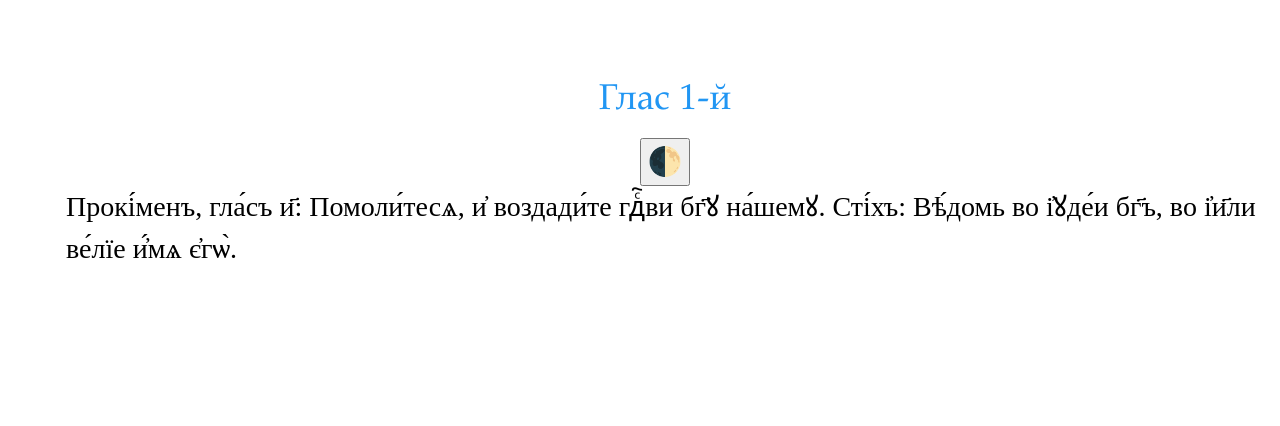
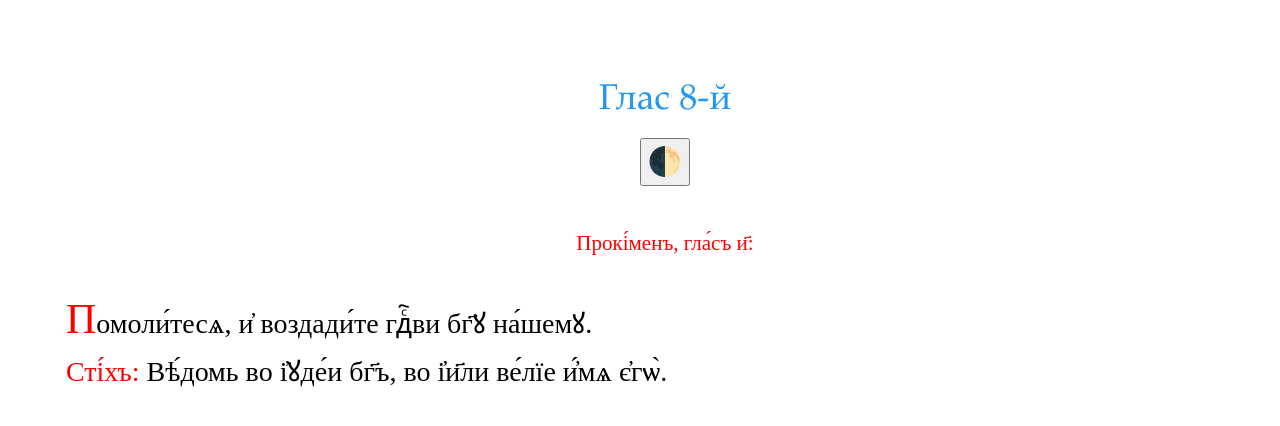
Before and after one commit to markjville/markjville.github.io, a Jekyll site: the page docs/Изобразительная/гл8-прок.html, which Jekyll copies as it is, in a window 1280 px wide. Shown: the top 426 px of the page. Built offline with Jekyll 4.4.1, drawn with Linux system fonts in a browser that asks for light colours; some web fonts are replaced; comment, search, counter and statistics services are not loaded.

Commit message:
Update гл8-прок.html

```diff
--- a/docs/Изобразительная/гл8-прок.html
+++ b/docs/Изобразительная/гл8-прок.html
@@ -1,7 +1,7 @@
 
 <!DOCTYPE html>
 <html lang="en">
-<title>Глас 1</title>
+<title>Глас 8</title>
 <meta charset="UTF-8">
 <meta name="viewport" content="width=device-width, initial-scale=1">
 <link rel="stylesheet" href="https://www.w3schools.com/w3css/4/w3.css">
@@ -28,7 +28,7 @@ p::first-letter {
 
   <div class="w3-row w3-padding-64">
     <div class="w3-container">
-      <h1 class="w3-text-blue" style="text-align: center;">Глас 1-й</h1>
+      <h1 class="w3-text-blue" style="text-align: center;">Глас 8-й</h1>
     <div style="text-align: center;">
    <button onclick="myFunction()">🌓</button>
 </div>
@@ -36,9 +36,11 @@ p::first-letter {
       <div class="post-content">
 
 <body>
-  Прокі́менъ, гла́съ и҃: Помоли́тесѧ, и҆ воздади́те гдⷭ҇ви бг҃ꙋ на́шемꙋ.
-Сті́хъ: Вѣ́домь во і҆ꙋде́и бг҃ъ, во і҆и҃ли ве́лїе и҆́мѧ є҆гѡ̀.
 
+</br>
+<div style="text-align:center;color:red;font-size:75%">Прокі́менъ, гла́съ и҃: </div>
+<p>Помоли́тесѧ, и҆ воздади́те гдⷭ҇ви бг҃ꙋ на́шемꙋ. </br>
+ <span style="color: red;">Сті́хъ: </span> Вѣ́домь во і҆ꙋде́и бг҃ъ, во і҆и҃ли ве́лїе и҆́мѧ є҆гѡ̀.</p>
 
      <script>
 function myFunction() {
```
